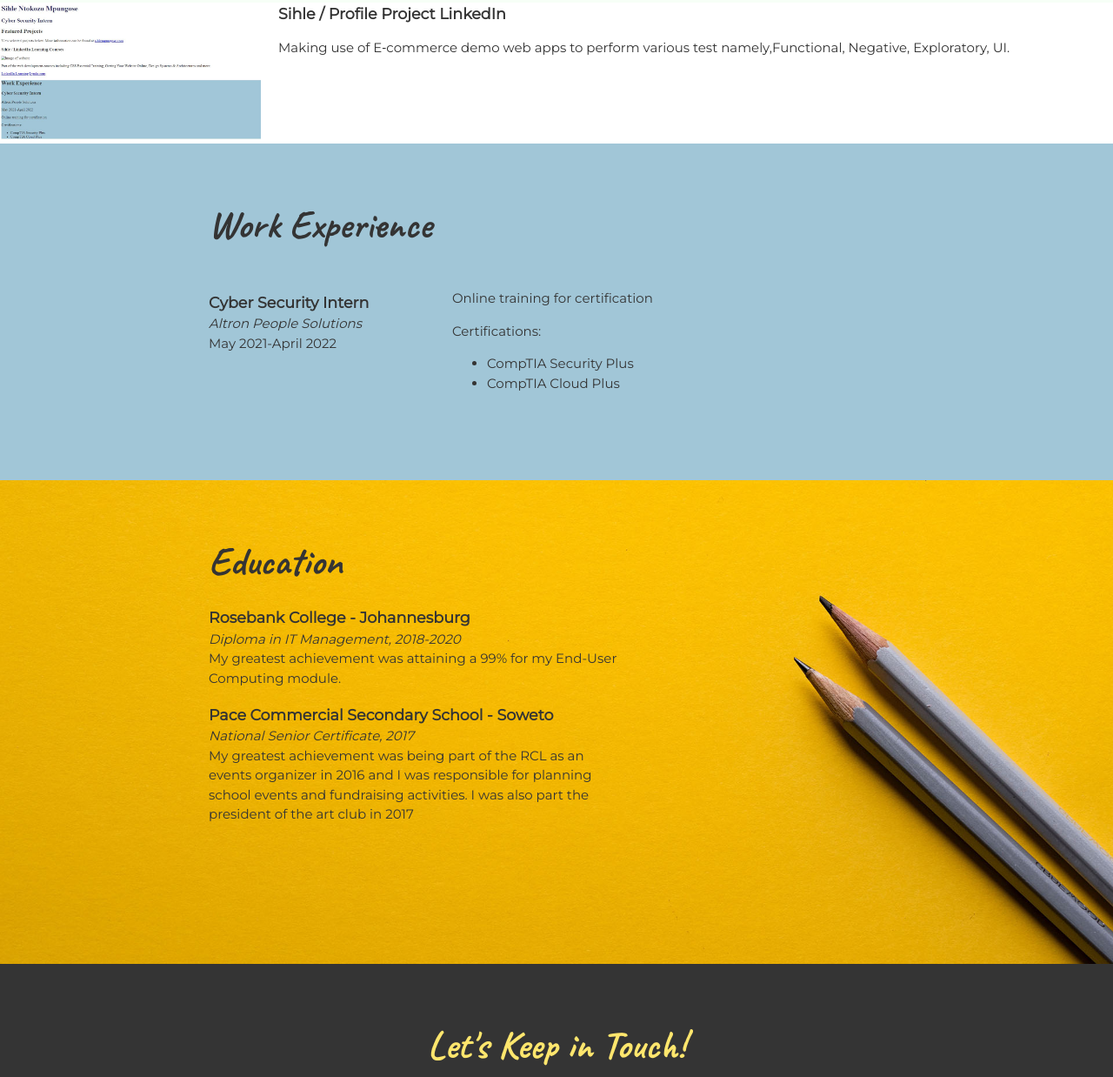
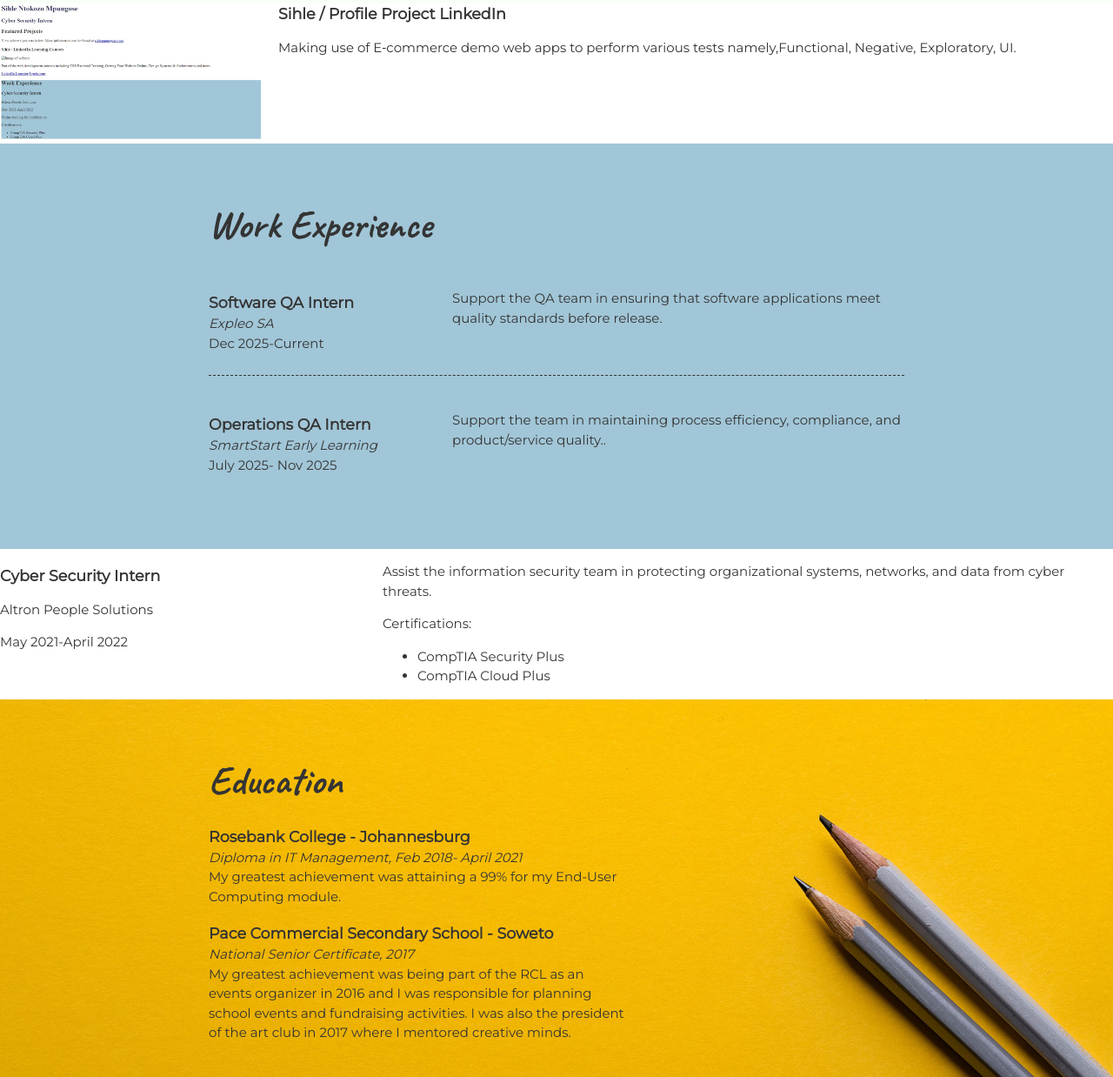
Before and after one commit to SihleMpungose/Profile, a plain HTML site: page css-portfolio/index.html in a window 1280 px wide. Shown: the part 972-2210 px from the top of the page at 87% size. Drawn offline with Linux system fonts and the light colour scheme.

Commit message:
Update index.html

```diff
--- a/css-portfolio/index.html
+++ b/css-portfolio/index.html
@@ -35,7 +35,7 @@
         <section class="project-items">
           <img src="images/websiteHTML.jpg" alt="Image of website">
           <h3>Sihle / Profile Project LinkedIn</h3>
-          <p>Making use of E‑commerce demo web apps to perform various test namely,Functional, Negative, Exploratory, UI. </p>
+          <p>Making use of E‑commerce demo web apps to perform various tests namely,Functional, Negative, Exploratory, UI. </p>
         </div>
         </section>
 
@@ -47,12 +47,35 @@
         <!-- Copy this whole <section> block to add more jobs. -->
         <section class="job-item">
           <div class="job-details">
+            <h3>Software QA Intern</h3>
+            <p>Expleo SA</p>
+            <p>Dec 2025-Current</p>
+          </div>
+          <div class="job-summary">
+          <p>Support the QA team in ensuring that software applications meet quality standards before release. </p>
+        </div>
+        </section>
+        <!-- End of Job block. -->
+            <section class="job-item">
+          <div class="job-details">
+            <h3>Operations QA Intern</h3>
+            <p>SmartStart Early Learning</p>
+            <p>July 2025- Nov 2025</p>
+          </div>
+          <div class="job-summary">
+          <p>Support the team in maintaining process efficiency, compliance, and product/service quality.. </p>
+        </div>
+        </section>
+      </div>
+      </section>
+        <section class="job-item">
+          <div class="job-details">
             <h3>Cyber Security Intern</h3>
             <p>Altron People Solutions</p>
             <p>May 2021-April 2022</p>
           </div>
           <div class="job-summary">
-          <p>Online training for certification</p>
+          <p>Assist the information security team in protecting organizational systems, networks, and data from cyber threats.</p>
           <p>Certifications:</p>
           <ul>
             <li>CompTIA Security Plus</li>
@@ -72,13 +95,13 @@
         <!-- Copy this whole <section> block to add more schools. -->
         <section>
           <h3>Rosebank College - Johannesburg</h3>
-          <p>Diploma in IT Management, 2018-2020</p>
+          <p>Diploma in IT Management, Feb 2018- April 2021</p>
           <p>My greatest achievement was attaining a 99% for my End-User Computing module.</p>
         </section>
         <section>
           <h3>Pace Commercial Secondary School - Soweto</h3>
           <p>National Senior Certificate, 2017</p>
-          <p>My greatest achievement was being part of the RCL as an events organizer in 2016 and I was responsible for planning school events and fundraising activities. I was also part the president of the art club in 2017</p>
+          <p>My greatest achievement was being part of the RCL as an events organizer in 2016 and I was responsible for planning school events and fundraising activities. I was also the president of the art club in 2017 where I mentored creative minds.</p>
         </section>
         <!-- End of School block. -->
       </div>
```
